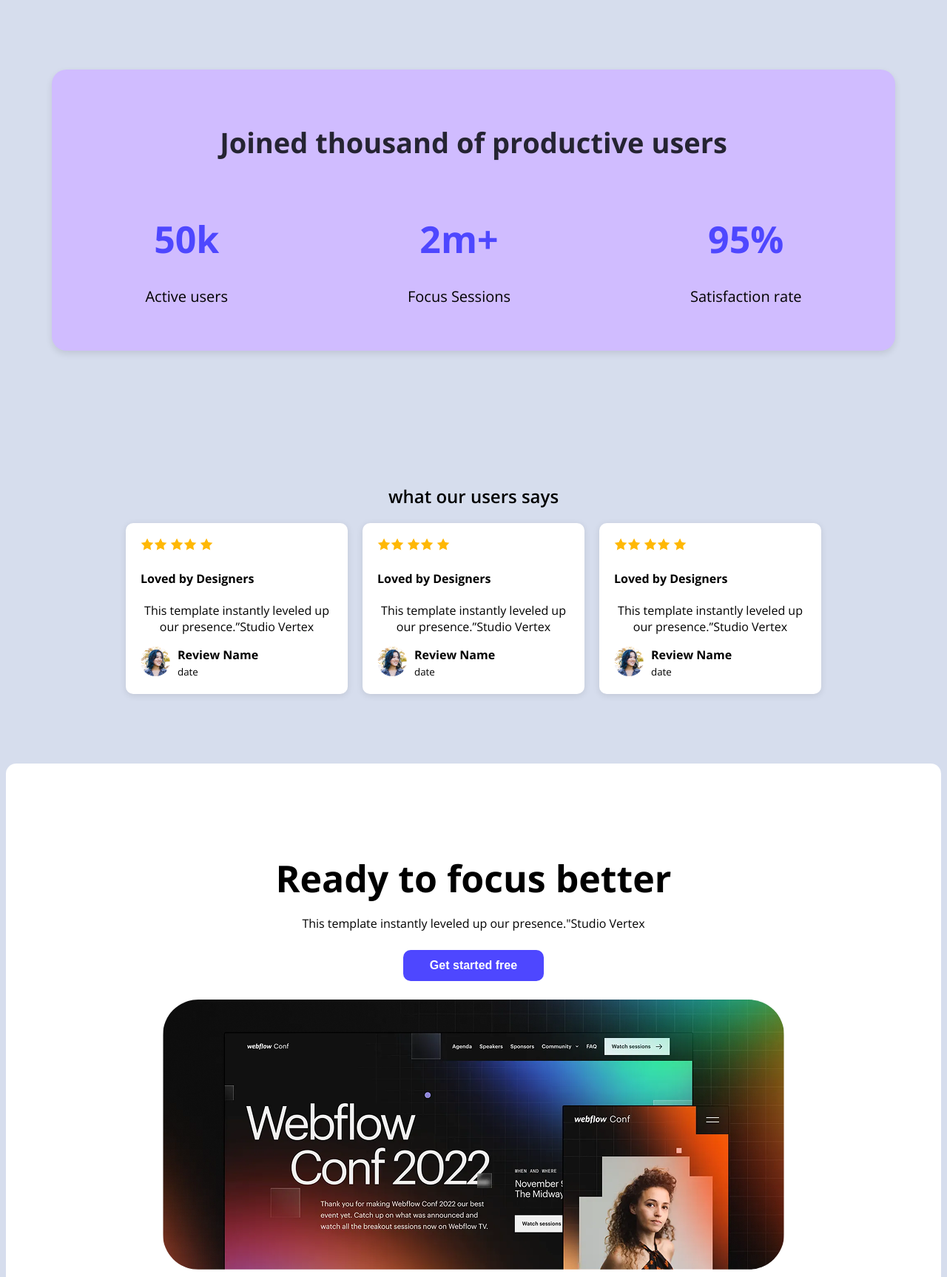
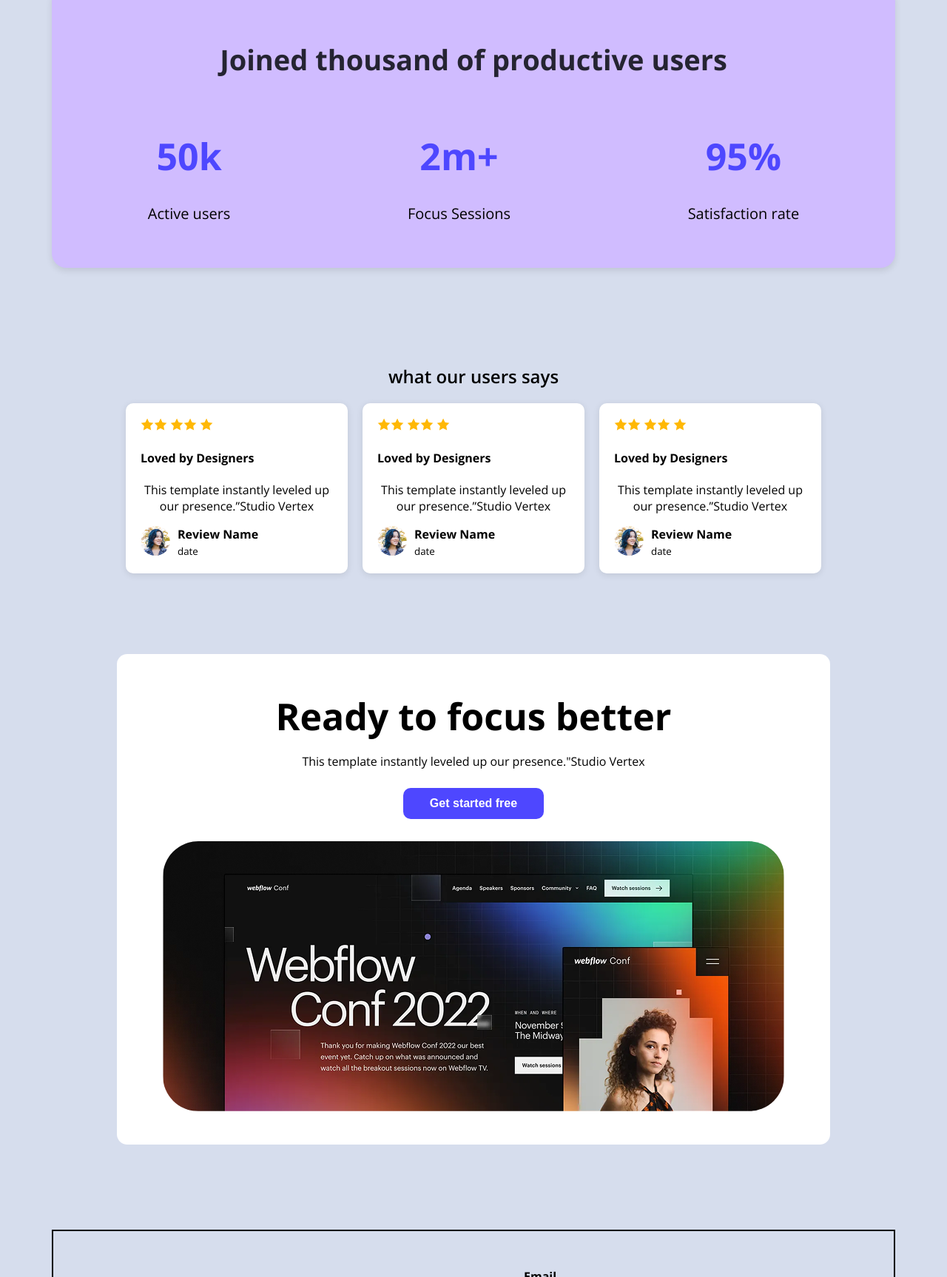
Before and after one commit to ahanif24434/portfolio-assinment-web, a plain HTML site: page index.html in a window 1280 px wide. Shown: the part 1074-2800 px from the top of the page at 74% size. Drawn offline with nearby package versions, Linux system fonts and the light colour scheme.

Commit message:
added the whole file

```diff
--- a/development/style.css
+++ b/development/style.css
@@ -29,15 +29,21 @@ nav {
     font-size:16px;
     border:none;
     border-radius:10px;
-    margin-top:0;
+    margin-bottom:30px;
 }
 /* banner section */
 .banner {
+    padding-bottom:30px;
+    margin:116px 150px 152px;
+    text-align:center;
+    /*width:884px;*/
+}
+.banner-title {
     color:#252432;
     font-weight:bold;
     font-size:65px;
-    margin:116px 150px 152px;
-    /*width:884px;*/
+    text-align:center;
+    margin-bottom:10px;
 }
 
 .main-header {
@@ -71,7 +77,7 @@ nav {
 /*  productive here */
 .about-productive {
     background-color:#D0BCFF;
-    margin:100px auto;
+    margin:50px auto;
     max-width:1140px;
     border-radius:20px;
     padding:40px 20px;
@@ -82,7 +88,7 @@ nav {
 .about-items {
     display:flex;
     justify-content:space-around;
-    gap:30px;
+    gap:20px;
      border-radius:10px;
      flex-wrap:wrap;
 }
@@ -175,11 +181,12 @@ label {
 /* focus starts here */
 .focus {
     background-color:white;
+    max-width:1140px;
    text-align:center;
-   margin-bottom:0;
      border-radius:14px;
      overflow:hidden;
-     padding:71px 150px;
+     margin:71px 150px;
+     margin-top:15px;
 }
 .focus p {
     text-align:center;
@@ -196,7 +203,7 @@ label {
 }
  .focus-image {
      border-radius:48px;
-    margin-top:25px;
+    margin-bottom:40px;
 
 }
 input[type=text], input[type=email] {
```
